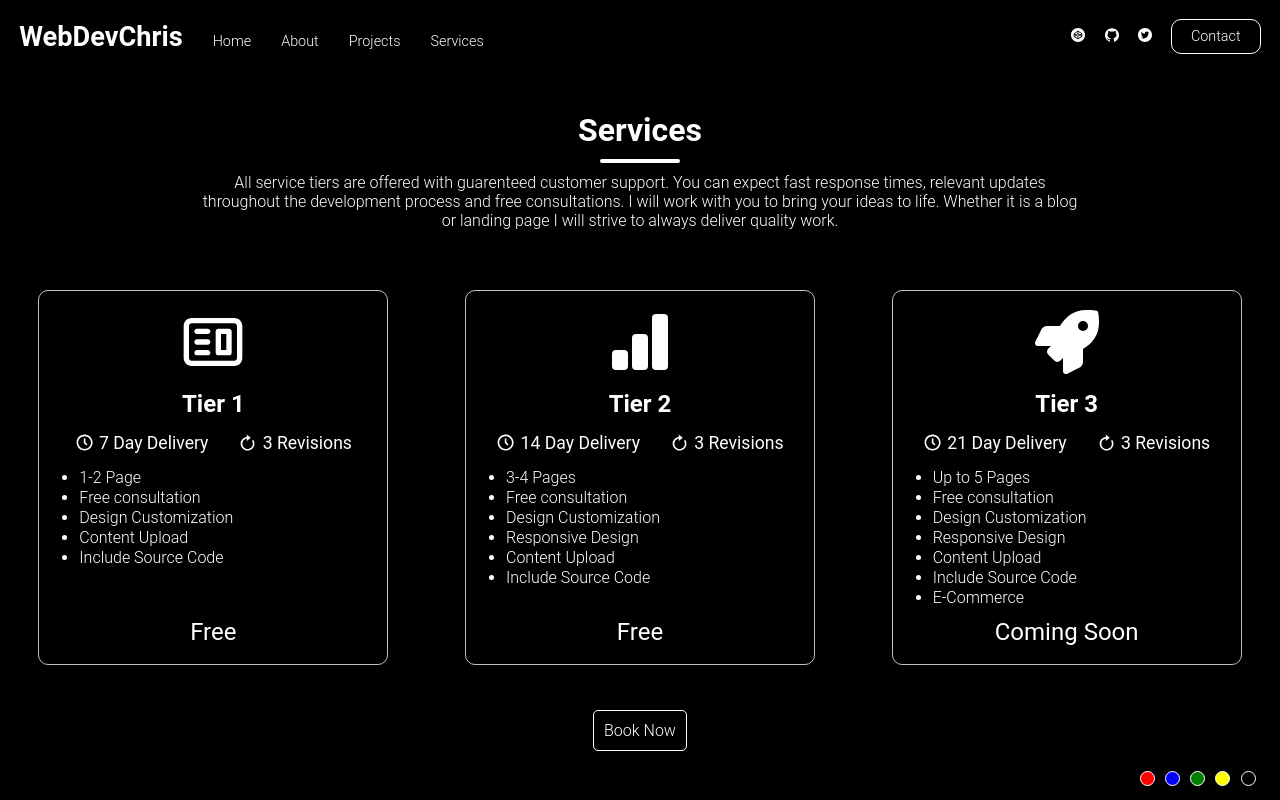
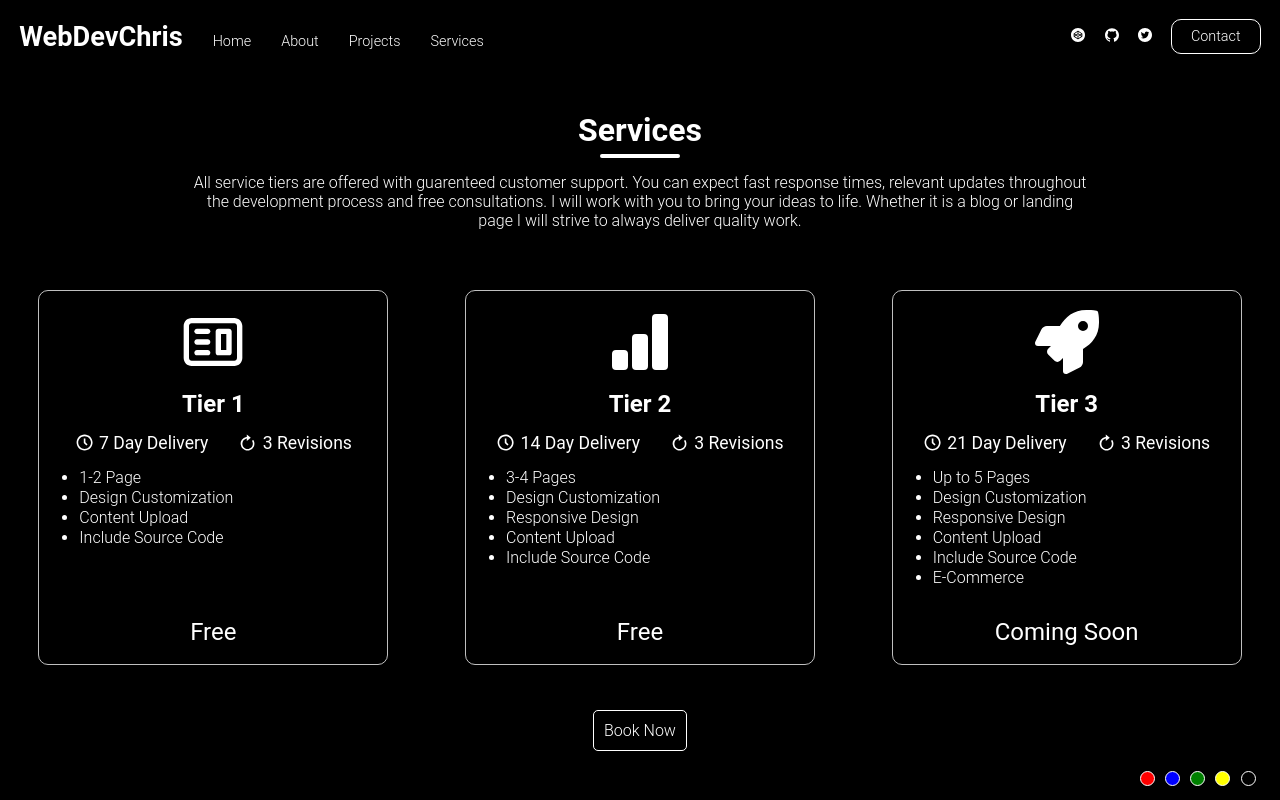
Before and after one commit to WebDevChris1/portfolio-website, a React (Create React App) app: page /services in a window 1280 px wide. Built offline with nearby package versions, Linux system fonts and the light colour scheme.

Commit message:
service-page updated tier desc and page styles

```diff
--- a/src/GlobalStyle.js
+++ b/src/GlobalStyle.js
@@ -24,12 +24,4 @@ body{
   font-weight: 300;
 
 }
-
-.underline{
-  width: 80px;
-  height: 1px;
-  border: 2px solid white;
-  border-radius: 20px;
-  margin: 10px 0;
-}
 `;
--- a/src/pages/ServiceOffers/data.js
+++ b/src/pages/ServiceOffers/data.js
@@ -13,7 +13,6 @@ const tierList = [
     revisions: "3 Revisions",
     desc: [
       "1-2 Page",
-      "Free consultation",
       "Design Customization",
       "Content Upload",
       "Include Source Code",
@@ -28,7 +27,6 @@ const tierList = [
     revisions: "3 Revisions",
     desc: [
       "3-4 Pages",
-      "Free consultation",
       "Design Customization",
       "Responsive Design",
       "Content Upload",
@@ -44,7 +42,6 @@ const tierList = [
     revisions: "3 Revisions",
     desc: [
       "Up to 5 Pages",
-      "Free consultation",
       "Design Customization",
       "Responsive Design",
       "Content Upload",
--- a/src/pages/ServiceOffers/services.styles.js
+++ b/src/pages/ServiceOffers/services.styles.js
@@ -22,16 +22,28 @@ export const Content = styled.div`
 
   .page-info {
     /* border: 1px solid red; */
+    width: 70%;
     display: flex;
     flex-direction: column;
     justify-content: center;
     align-items: center;
     height: 150px;
-    padding: 0 200px;
     text-align: center;
 
     h2 {
       font-size: 2rem;
+    }
+
+    .underline {
+      width: 80px;
+      height: 1px;
+      border: 2px solid white;
+      border-radius: 20px;
+      margin: 5px 0;
+    }
+
+    p {
+      margin-top: 10px;
     }
   }
 
```
